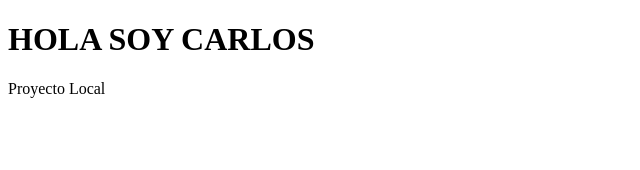
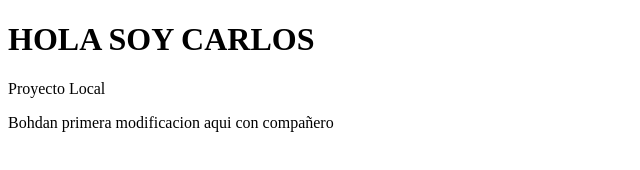
Before and after one commit to bohdan110/proylocal-remoto, a plain HTML site: page index.html in a window 1280 px wide. Shown: the whole page, without its empty margins (0-640 px from the left). Drawn offline with Linux system fonts and the light colour scheme.

Commit message:
Cambio 1 con compañero

```diff
--- a/index.html
+++ b/index.html
@@ -8,6 +8,7 @@
 <body>
     <h1>HOLA SOY CARLOS</h1>
     <p>Proyecto Local</p>
+    <p>Bohdan primera modificacion aqui con compañero</p>
 
 </body>
 </html>
```
